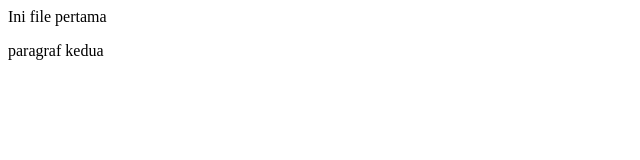
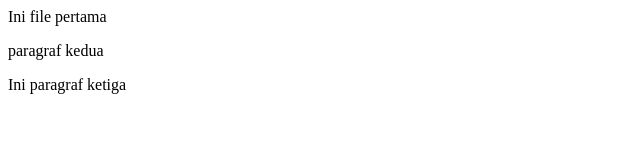
Before and after one commit to afitnene/repo-1, a plain HTML site: page index.html in a window 1280 px wide. Shown: the whole page, without its empty margins (0-640 px from the left). Drawn offline with Linux system fonts and the light colour scheme.

Commit message:
caba tag

```diff
--- a/index.html
+++ b/index.html
@@ -1,2 +1,3 @@
 <p> Ini file pertama</p>
 <p> paragraf kedua </p>
+<p> Ini paragraf ketiga </p>
```
